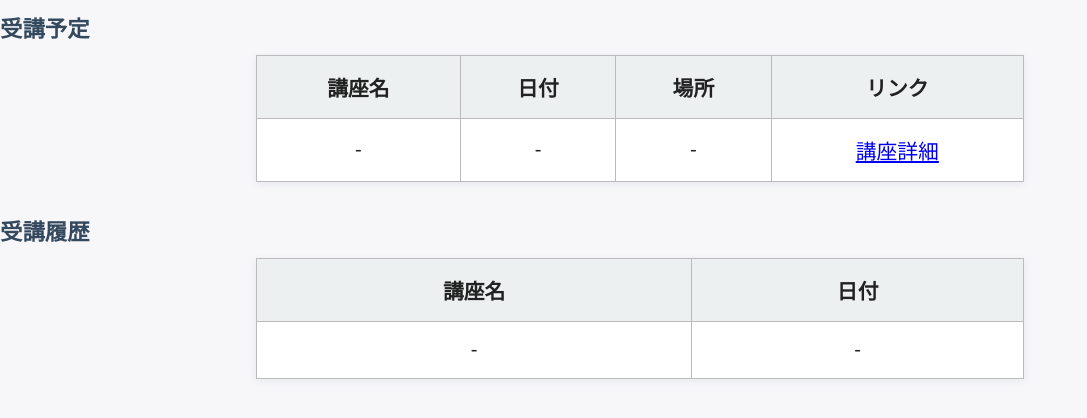
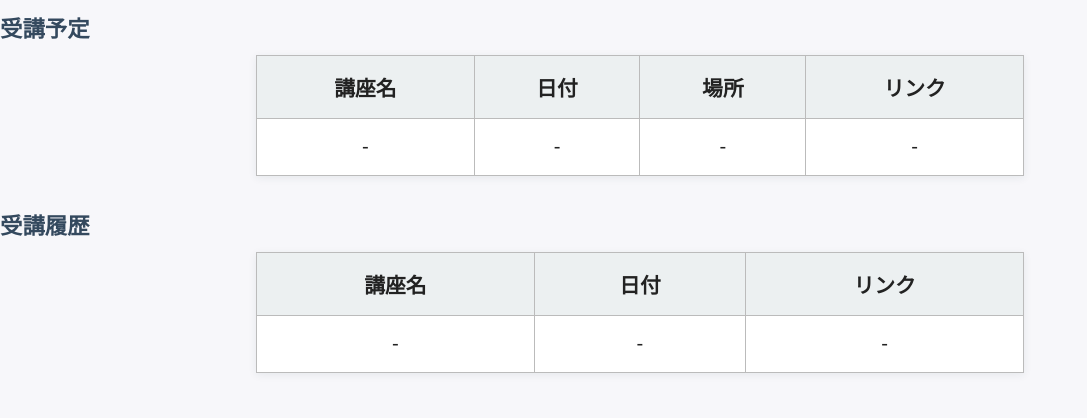
Before and after one commit to asariazikaibasira-ux/test, a plain HTML site: page index.html in a window 1280 px wide. Shown: the part 226-644 px from the top of the page, without its empty margins (0-1087 px from the left). Drawn offline with Linux system fonts and the light colour scheme.

Commit message:
Add files via upload

```diff
--- a/index.html
+++ b/index.html
@@ -68,7 +68,7 @@
                 <td>-</td>
                 <td>-</td>
                 <td>-</td>
-                <td><a href="https://doshin-cc.com/lect/detail/62582" target="_blank">講座詳細</a></td>
+                <td>-</td>
             </tr>
         </table>
         <h2>受講履歴</h2>
@@ -76,8 +76,10 @@
             <tr>
                 <th>講座名</th>
                 <th>日付</th>
+                <th>リンク</th>
             </tr>
             <tr>
+                <td>-</td>
                 <td>-</td>
                 <td>-</td>
             </tr>
```
